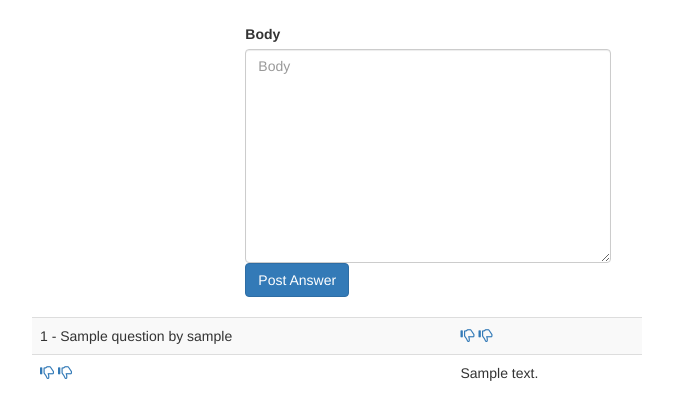
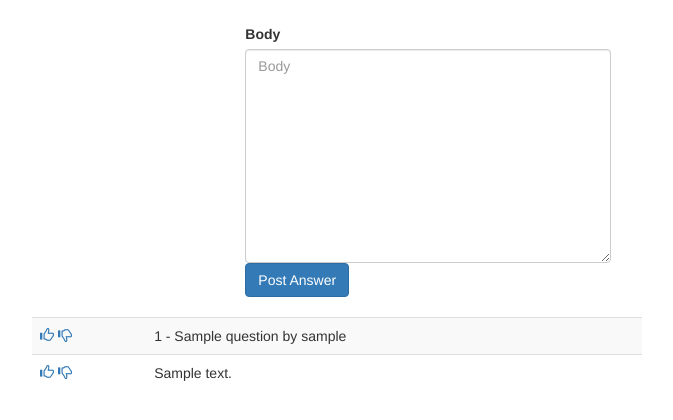
Before and after one commit to arianvc/somethingoverflow, a Django app: page /question/1 in a window 1280 px wide. Shown: the part 338-758 px from the top of the page, without its empty margins (303-976 px from the left). Run offline with Django 3.2, Linux system fonts and the light colour scheme; tables that the repository leaves empty hold one stand-in row (values such as "Sample post"); some libraries are stand-ins or nearby versions.

Commit message:
initial morning commit, shouldn"t be a thing!

```diff
--- a/somethingoverflow/questions/models.py
+++ b/somethingoverflow/questions/models.py
@@ -14,7 +14,7 @@ dict2tuple4sqlenum = lambda da_dict: tuple((k, da_dict[k]) for k in da_dict)
 class Question(models.Model):
     def __str__(self):
         return '{} - {} by {}'.format(self.id, self.title, self.author)
-    author = models.ForeignKey(User, related_name='questions_by')
+    author = models.ForeignKey(User, related_name='questions_by', on_delete=models.CASCADE)
     title = models.CharField(max_length=255)
     created = models.DateTimeField(auto_now_add=True)
     body = models.TextField()
@@ -26,7 +26,7 @@ class Post(models.Model):
         return '{} Post {}... for '.format(self.id, self.body[:10], self.question.title)
     created = models.DateTimeField(auto_now_add=True)
     question = models.ForeignKey(Question, related_name='questions_by', on_delete=models.CASCADE)
-    author = models.ForeignKey(User, related_name='posts_by')
+    author = models.ForeignKey(User, related_name='posts_by', on_delete=models.CASCADE)
     body = models.TextField()
 
 
@@ -37,7 +37,7 @@ class Reaction(models.Model):  # TODO: not efficient, what's the alternative?
     status = models.CharField(max_length=1, default='p', choices=dict2tuple4sqlenum(TYPE))
     post = models.ForeignKey(Post, related_name='reactions_for_post', null=True, blank=True, on_delete=models.CASCADE)
     question = models.ForeignKey(Question, related_name='reactions_for_question', null=True, blank=True, on_delete=models.CASCADE)
-    author = models.ForeignKey(User, related_name='reactions_by')
+    author = models.ForeignKey(User, related_name='reactions_by', on_delete=models.CASCADE)
     # TODO: SHOULD BE UNIQUE
 
 # TODO: comment
--- a/somethingoverflow/questions/templates/question.html
+++ b/somethingoverflow/questions/templates/question.html
@@ -21,17 +21,17 @@
  <br/>
     <table class="table table-striped">
     <tr>
-        <td>{{ question }}</td>
         <td><a href="/react/q/{{ question.id }}/up">
-          <span class="glyphicon glyphicon-thumbs-down"></span>
+          <span class="glyphicon glyphicon-thumbs-up"></span>
         </a> {{ score }} <a href="/react/q/{{ question.id }}/down">
           <span class="glyphicon glyphicon-thumbs-down"></span>
         </a></td>
+        <td>{{ question }}</td>
       </tr>
       {% for post in posts %}
       <tr>
           <td><a href="/react/p/{{ post.id }}/up">
-          <span class="glyphicon glyphicon-thumbs-down"></span>
+          <span class="glyphicon glyphicon-thumbs-up"></span>
         </a> {{ score }} <a href="/react/p/{{ post.id }}/down">
           <span class="glyphicon glyphicon-thumbs-down"></span>
         </a></td>
--- a/somethingoverflow/questions/urls.py
+++ b/somethingoverflow/questions/urls.py
@@ -8,5 +8,5 @@ urlpatterns = [
     url(r'^questions', views.questions, name='questions'),
     url(r'^edit_question/(?P<qid>[0-9]+)', views.edit_question, name='edit_question'),
     url(r'^edit_post/(?P<pid>[0-9]+)', views.edit_post, name='edit_post'),
-    url(r'^react/(?P<rtype>{q,p})/(?P<tid>[0-9]+)/(?P<reaction>[a-z]+)', views.react, name='react'),
+    url(r'^react/(?P<rtype>[a-z]+)/(?P<rid>[0-9]+)/(?P<reaction>[a-z]+)', views.react, name='react'),
 ]
--- a/somethingoverflow/questions/views.py
+++ b/somethingoverflow/questions/views.py
@@ -49,14 +49,13 @@ def log_in(request, **kwargs):
 def questions(request):
     if request.method == 'POST':
         # new question
-        if request.method == 'POST':
-            form = QuestionForm(request.POST)
-            if form.is_valid():
-                f = form.cleaned_data
-                f['author'] = request.user
-                q = Question(**f)
-                q.save()
-                redirect('question', qid=q.id)
+        form = QuestionForm(request.POST)
+        if form.is_valid():
+            f = form.cleaned_data
+            f['author'] = request.user
+            q = Question(**f)
+            q.save()
+            redirect('question', qid=q.id)
 
     context = {'questions': Question.objects.order_by("-created")[:10],
                'questionform': QuestionForm,
@@ -65,6 +64,8 @@ def questions(request):
 
 
 def question(request, qid=None):
+    if qid == None:
+        qid = Question.objects.first().id
     if request.method == 'POST':
         print('new question', qid)
         if request.method == 'POST':
```
Also changed, not shown: random.svg (added), 1 other file.
